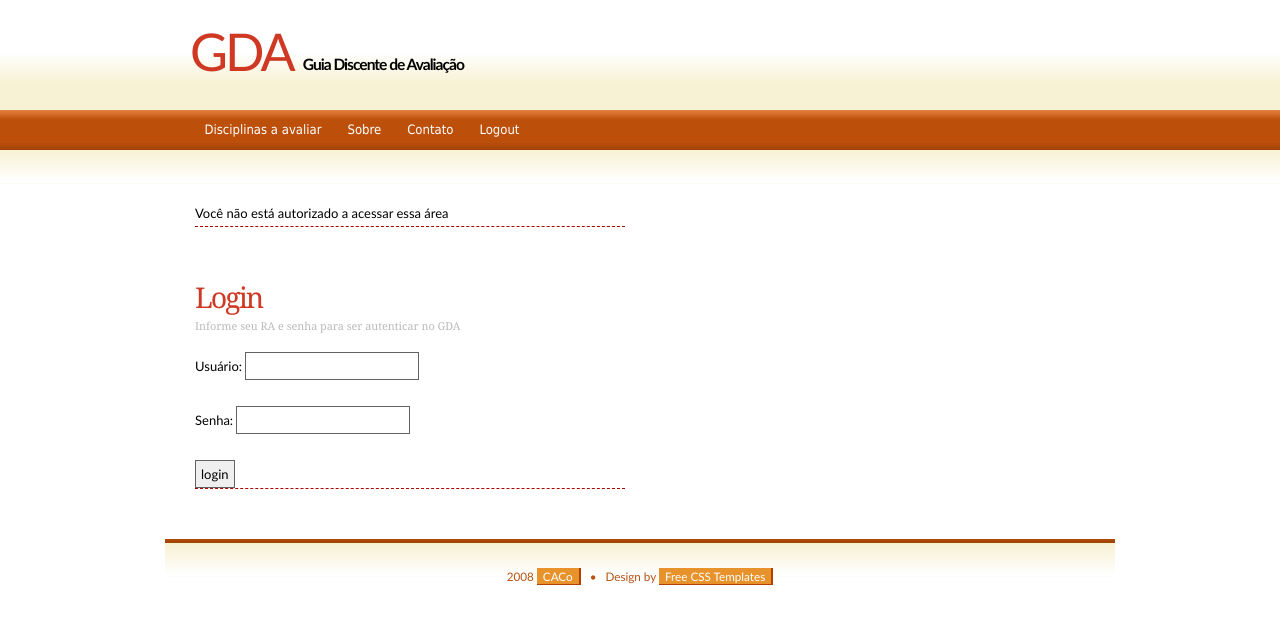
After one commit to padovan/gda, a Django app: template templates/sad/home.html in a window 1280 px wide. The commit adds this page. Shown: the top 624 px of the page. Run offline with Django 3.2, Linux system fonts and the light colour scheme; the template is opened without the code that fills it, so the values that code supplies are empty.

Commit message:
templates!
git-svn-id: https://sad-fenix.googlecode.com/svn/trunk@42 aa523ed0-0652-0410-bfd5-2b4be68e55b5

```diff
--- a/templates/sad/all_semesters.html
+++ b/templates/sad/all_semesters.html
@@ -1,9 +1,11 @@
 {% extends 'sad/base.html' %}
 {% block content %}
+
+
 	<div class="post">
 		<div class="title">
 			<h2>Semestres indexados</h2>
-			<p><small>semestres que foram ou estão sendo avaliados pelo GDA<small></p>
+			<p><small>Semestres que foram ou estão sendo avaliados pelo GDA<small></p>
 		</div>
 		<div class="entry">
 			{% if semesters %}
--- a/templates/sad/all_to_answer.html
+++ b/templates/sad/all_to_answer.html
@@ -1,6 +1,6 @@
 {% extends 'sad/base.html' %}
 {% block content %}
-{% if answered %}
+{% if respondido %}
 <p>Obrigado por responder essa disciplina!</p>
 {% endif %}
 
@@ -8,10 +8,10 @@
     Disciplinas dispon&iacute;veis para responder:
     <ul>
         {% for disciplina in disciplinas %}
-        <li><a href="/IC/{{ano}}s{{semestre}}/{{disciplina}}/answer/">{{ disciplina }}</a></li>
+        <li><a href="/IC/{{ano}}s{{semestre}}/{{disciplina}}{{turma}}/answer/">{{ disciplina }}{{ turma }}</a></li>
         {% endfor %}
     </ul>
 {% else %}
-    <p>No questions are available for this year.</p>
+    <p>N&atilde;o h&aacute; disciplinas a serem respondidas nesse semestre. Obrigado.</p>
 {% endif %}
 {% endblock %}
--- a/templates/sad/answer_course.html
+++ b/templates/sad/answer_course.html
@@ -1,7 +1,7 @@
 {% extends 'sad/base.html' %}
 {% block content %}
-    <h1>{{ disciplina }}</h1>
-    <form method='GET' action='/IC/{{ano}}s{{semestre}}/{{disciplina}}/commit/'>
+<h1>{{ disciplina }}{{ turma }}</h1>
+    <form method='GET' action='/IC/{{ano}}s{{semestre}}/{{disciplina}}{{turma}}/commit/'>
         {% for p in perguntas %}
             <div class="entry">
                 <p><b> {{ p.pergunta }}</b></p>
--- a/templates/sad/base.html
+++ b/templates/sad/base.html
@@ -22,10 +22,10 @@
 <!-- start menu -->
 <div id="menu">
 	<ul>
-        <li><a href="#">início</a></li> <!-- css pra li 'class="current_page_item"' -->
-		<li><a href="#">Semestres avaliados</a></li>
+		<li><a href="/IC/2008s2/answer/">Disciplinas a avaliar</a></li>
 		<li><a href="#">Sobre</a></li>
 		<li><a href="#">Contato</a></li>
+        <li><a href="/logout/">Logout</a></li> <!-- css pra li 'class="current_page_item"' -->
 	</ul>
 </div>
 <!-- end menu -->
--- /dev/null
+++ b/templates/sad/home.html
@@ -0,0 +1,28 @@
+{% extends 'sad/base.html' %}
+{% block content %}
+
+    {% if error %}
+    <p class="post">O usu&aacute;rio e/ou senha incorreta.</p>
+    {% endif %}
+
+    {% if not logado %}
+    <p class="post">Voc&ecirc; n&atilde;o est&aacute; autorizado a acessar essa &aacute;rea</p>
+    {% endif %}
+
+    <div class="post">
+        <div class="title">
+            <h2> Login </h2>
+            <p><small>Informe seu RA e senha para ser autenticar no GDA</small></p>
+            <br />
+        </div>
+            <form action='/auth/' method='post'>
+                <p><label for="username">Usuário:</label>
+                <input type="text" name="username" value="" id="username"></p>
+                <p><label for="password">Senha:</label>
+                <input type="password" name="password" value="" id="password"></p>
+                <input type="submit" value="login" />
+                <input type="hidden" name="next" value="{{ next|escape }}" />
+                <form action='.' method='post'>
+        </div>
+
+{% endblock %}
--- /dev/null
+++ b/templates/sad/user_not_loggedin.html
@@ -0,0 +1,4 @@
+{% extends 'sad/base.html' %}
+{% block content %}
+<p>Usu&aacute;rio n&atilde;o autenticado.</p>
+{% endblock %}
```
